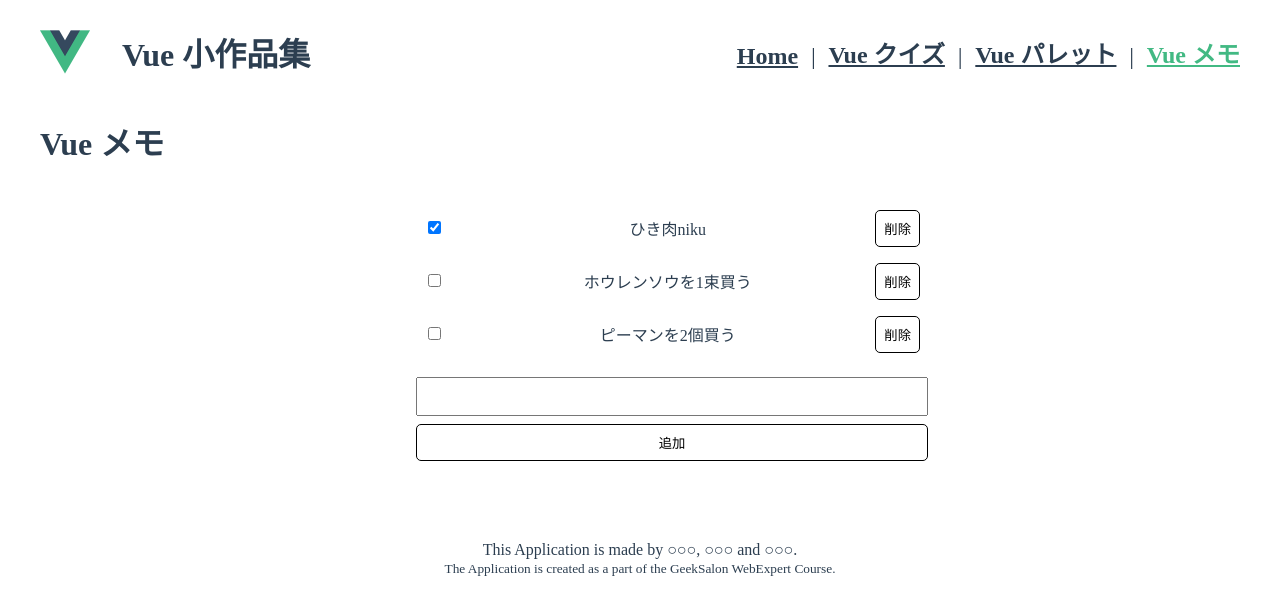
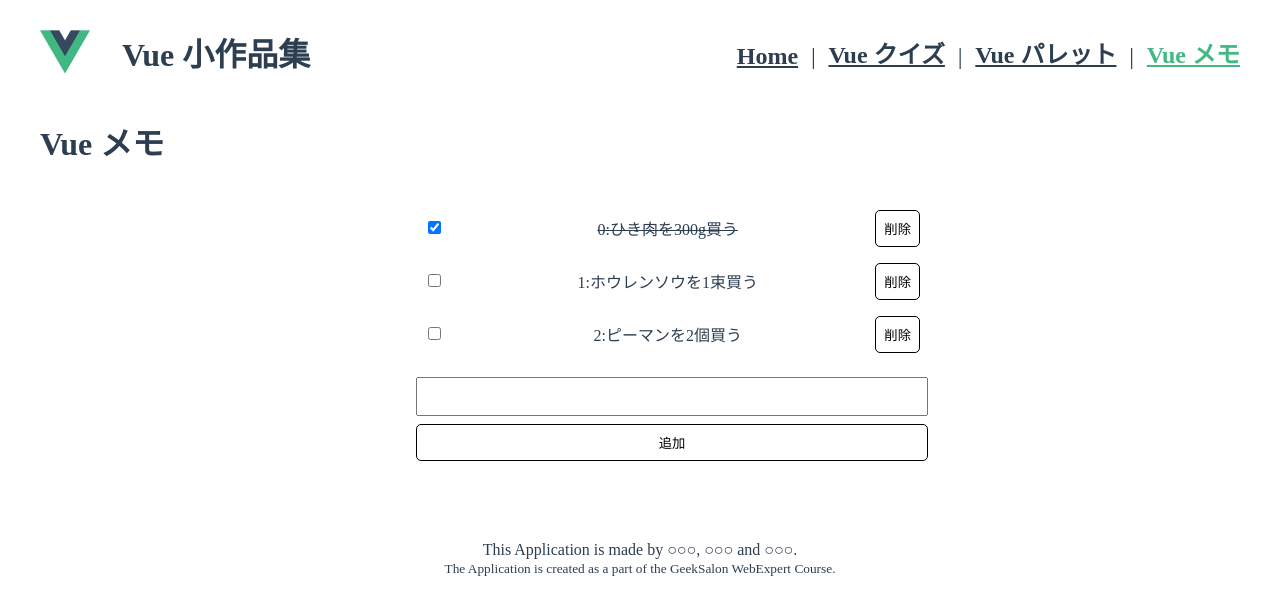
Before and after one commit to webex20-team-1/demo-team-app, a Vue app: page /memo in a window 1280 px wide. Both pictures are taken after a click on the checkbox 434 px from the left and 227 px from the top of the page. Shown: the top 614 px of the page. Built offline with nearby package versions, Linux system fonts and the light colour scheme.

Commit message:
削除ボタンの作成

```diff
--- a/src/views/MemoApp.vue
+++ b/src/views/MemoApp.vue
@@ -2,31 +2,22 @@
   <h1>Vue メモ</h1>
   <div class="memo-list">
     <ul class="memo-list__container">
-      <li class="memo">
+      <li v-for="(memo, index) in memos" v-bind:key="index" class="memo">
         <div class="memo__checkbox">
-          <input type="checkbox" />
+          <!-- ここ下にclass=memo-list-cだめ？ -->
+          <input type="checkbox" v-model="memo.isDone" />
         </div>
-        <div class="memo__text">ひき肉niku</div>
+        <div v-if="memo.isDone" class="memo__text memo__text--done">
+          {{ index }}:{{ memo.text }}
+        </div>
+        <div v-else class="memo__text">{{ index }}:{{ memo.text }}</div>
+
         <button class="memo__delete" v-on:click="sakuzyo">削除</button>
-      </li>
-      <li class="memo">
-        <div class="memo__checkbox">
-          <input type="checkbox" />
-        </div>
-        <div class="memo__text">ホウレンソウを1束買う</div>
-        <button class="memo__delete">削除</button>
-      </li>
-      <li class="memo">
-        <div class="memo__checkbox">
-          <input type="checkbox" />
-        </div>
-        <div class="memo__text">ピーマンを2個買う</div>
-        <button class="memo__delete">削除</button>
       </li>
     </ul>
     <div class="add-memo-field">
-      <input class="add-memo-field__input" type="text" />
-      <button class="add-memo-field__button">追加</button>
+      <input class="add-memo-field__input" type="text" v-model="inputMemo" />
+      <button class="add-memo-field__button" v-on:click="addMemo">追加</button>
     </div>
   </div>
 </template>
```
